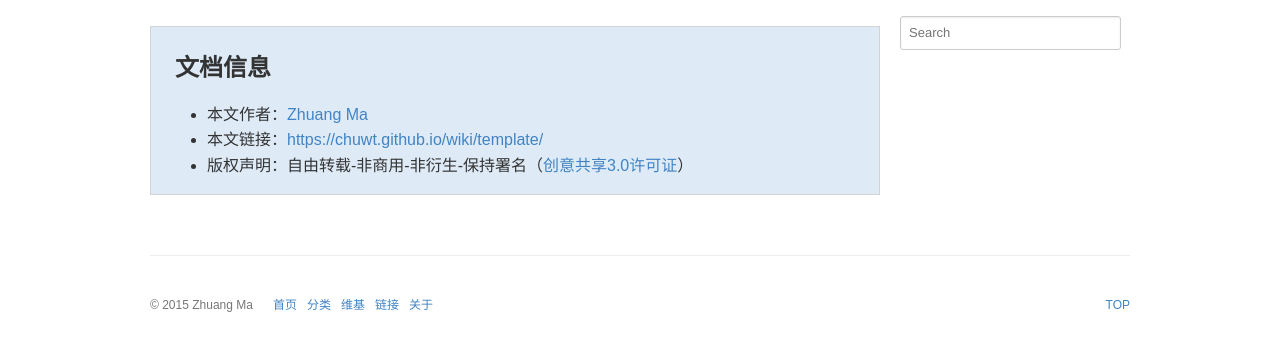
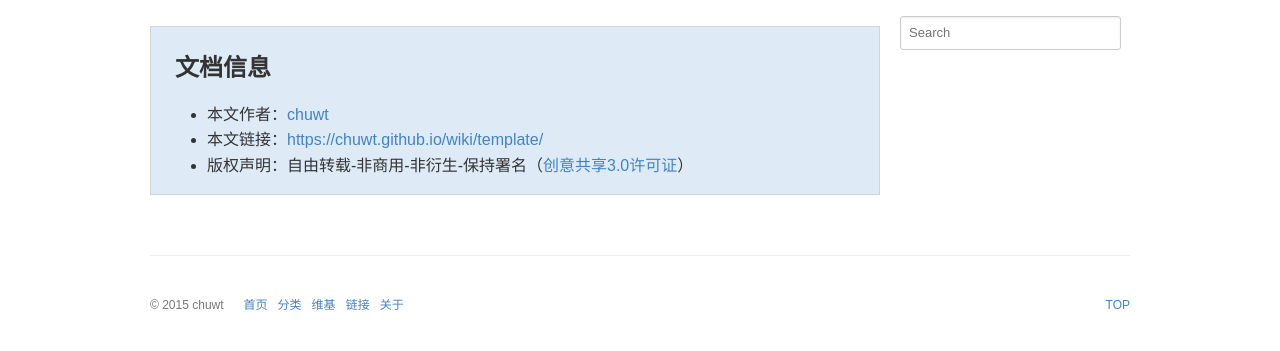
Before and after one commit to chuwt/chuwt.github.io, a Jekyll site: the page built from _wiki/template.md, in a window 1280 px wide. Shown: the part 226-577 px from the top of the page. Built offline with Jekyll 4.4.1, drawn with Linux system fonts in a browser that asks for light colours; some web fonts are replaced; comment, search, counter and statistics services are not loaded; a style sheet for code colours, icons or effects is not loaded.

Commit message:
在修改一些

```diff
--- a/_config.yml
+++ b/_config.yml
@@ -38,12 +38,12 @@ highlight_theme: github
 # ---------------- #
 #      Author      #
 # ---------------- #
-author: Zhuang Ma
+author: chuwt
 organization:
 organization_url:
-github_username: mzlogin
-location: Wuhan, China
-email: chumpma@gmail.com
+github_username: chuwt
+location: linyi, China
+email: weitaochu@gmail.com
 
 # ---------------- #
 #    Navigation    #
```
Also changed, not shown: README.md.
